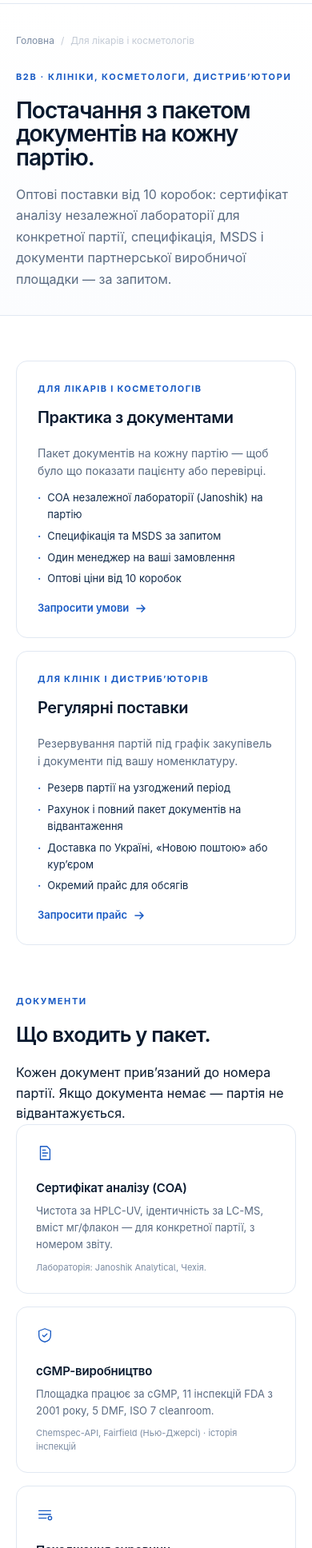
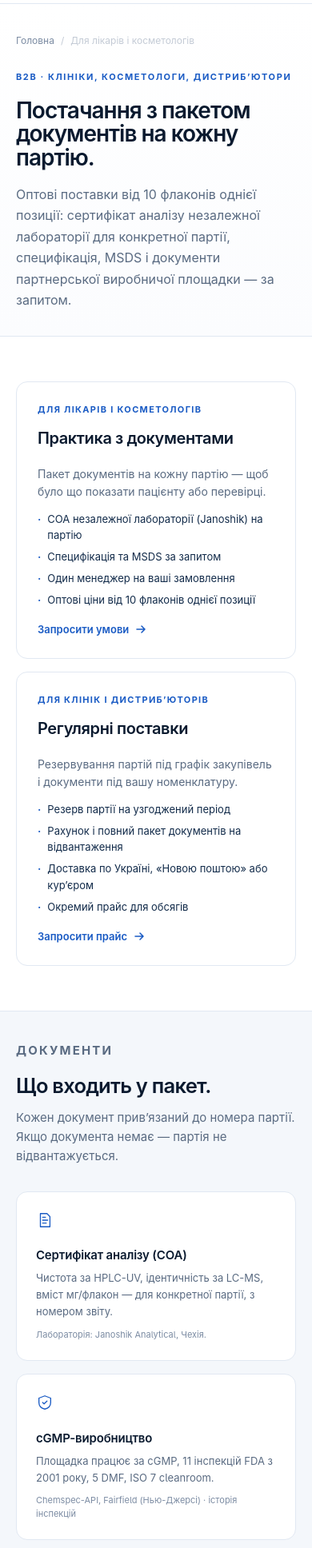
Before and after one commit to vladdavydov263-spec/aminogen-concept, a plain HTML site: page pro.html in a window 390 px wide. Shown: the part 64-2000 px from the top of the page at 80% size. Drawn offline with Linux system fonts and the light colour scheme.

Commit message:
Fix B2B mobile layout (shared section styles); wholesale is 10 vials of one SKU

```diff
--- a/assets/css/styles.css
+++ b/assets/css/styles.css
@@ -793,3 +793,18 @@ section[id], .tab-panel, .docs-copy { scroll-margin-top: 92px; }
 @media (max-width: 960px) {
   .segment-grid, .cert-grid { grid-template-columns: 1fr; }
 }
+
+/* ---------- shared section shell (used by B2B page and programme) ---------- */
+.care-section { padding: 64px 0; }
+.care-section.alt { background: var(--mist); border-top: 1px solid var(--line); border-bottom: 1px solid var(--line); }
+.care-head { display: flex; align-items: flex-end; justify-content: space-between; gap: 32px; margin-bottom: 32px; flex-wrap: wrap; }
+.care-head h2 { font-size: clamp(1.6rem, 2.7vw, 2.25rem); letter-spacing: -.03em; margin-bottom: 0; }
+.care-head p { font-size: .9375rem; color: var(--muted); max-width: 46ch; }
+
+@media (max-width: 960px) {
+  .care-section { padding: 44px 0; }
+  .care-head { flex-direction: column; align-items: flex-start; gap: 14px; }
+}
+@media (max-width: 640px) {
+  .care-section { padding: 36px 0; }
+}
--- a/pro.html
+++ b/pro.html
@@ -54,7 +54,7 @@
       <p class="eyebrow">B2B · клініки, косметологи, дистриб’ютори</p>
       <h1>Постачання з пакетом документів на кожну партію.</h1>
       <p class="lede">
-        Оптові поставки від 10 коробок: сертифікат аналізу незалежної лабораторії для конкретної
+        Оптові поставки від 10 флаконів однієї позиції: сертифікат аналізу незалежної лабораторії для конкретної
         партії, специфікація, MSDS і документи партнерської виробничої площадки — за запитом.
       </p>
     </div>
@@ -71,7 +71,7 @@
             <li>COA незалежної лабораторії (Janoshik) на партію</li>
             <li>Специфікація та MSDS за запитом</li>
             <li>Один менеджер на ваші замовлення</li>
-            <li>Оптові ціни від 10 коробок</li>
+            <li>Оптові ціни від 10 флаконів однієї позиції</li>
           </ul>
           <a class="link-arrow" href="index.html#request">Запросити умови
             <svg class="ico" viewBox="0 0 16 16" aria-hidden="true"><path d="M3 8h10M9 4l4 4-4 4"/></svg>
```
Also changed, not shown: index.html (+3 -3 lines), product.html (+1 -1 lines), shop/index.html (+1 -1 lines), shop/quiz.html (+1 -1 lines).
